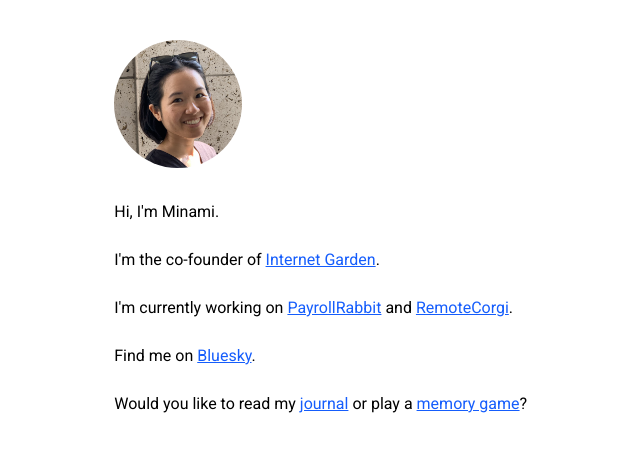
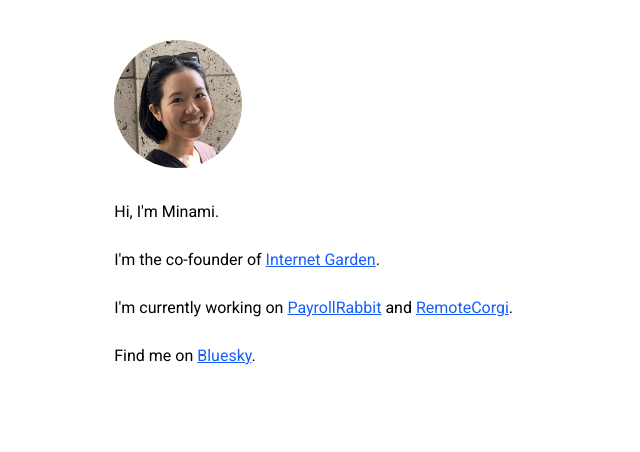
Before and after one commit to minamicode/minamicode.com, a Next.js app: page / in a window 1280 px wide. Shown: the top 452 px of the page, without its empty margins (227-867 px from the left). Built offline with nearby package versions, Linux system fonts and the light colour scheme.

Commit message:
update homepage

```diff
--- a/src/app/page.tsx
+++ b/src/app/page.tsx
@@ -43,10 +43,10 @@ export default function Home() {
         .
       </p>
 
-      <p className="mt-6">
+      {/* <p className="mt-6">
         Would you like to read my <a href="/journal">journal</a> or play a{" "}
         <a href="/game">memory game</a>?
-      </p>
+      </p> */}
     </main>
   );
 }
```
